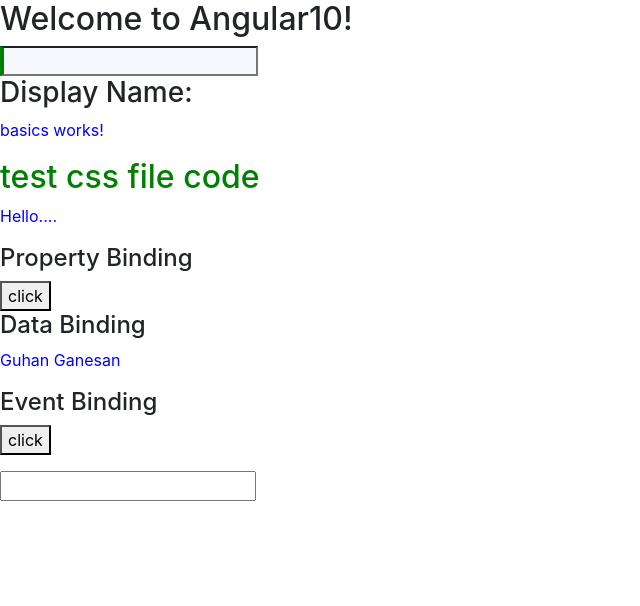
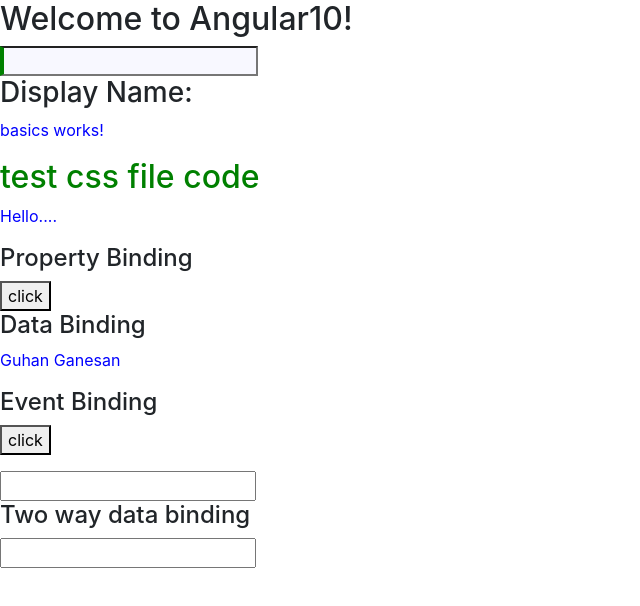
Before and after one commit to Guhanganesan/Angular10, an Angular app: page / in a window 1280 px wide. Shown: the top 606 px of the page, without its empty margins (0-640 px from the left). Built offline with nearby package versions, Linux system fonts and the light colour scheme.

Commit message:
two way data binding

```diff
--- a/src/app/basics/basics.component.html
+++ b/src/app/basics/basics.component.html
@@ -16,3 +16,10 @@
     <input (input)="getInputEvent($event)">
     <br>
 </div>
+
+<div>
+    <h4>Two way data binding</h4>
+    <!--combined property with event-->
+    <input [(ngModel)]="two_way_data"><br>
+    <p>{{two_way_data}}</p>
+</div>
--- a/src/app/basics/basics.component.ts
+++ b/src/app/basics/basics.component.ts
@@ -11,6 +11,7 @@ export class BasicsComponent implements OnInit {
   event_data: string;
   //Data binding => communication between typescript file to html file
   db_name: string = "Guhan Ganesan";
+  two_way_data: string;
 
   constructor() {
     //property binding
```
